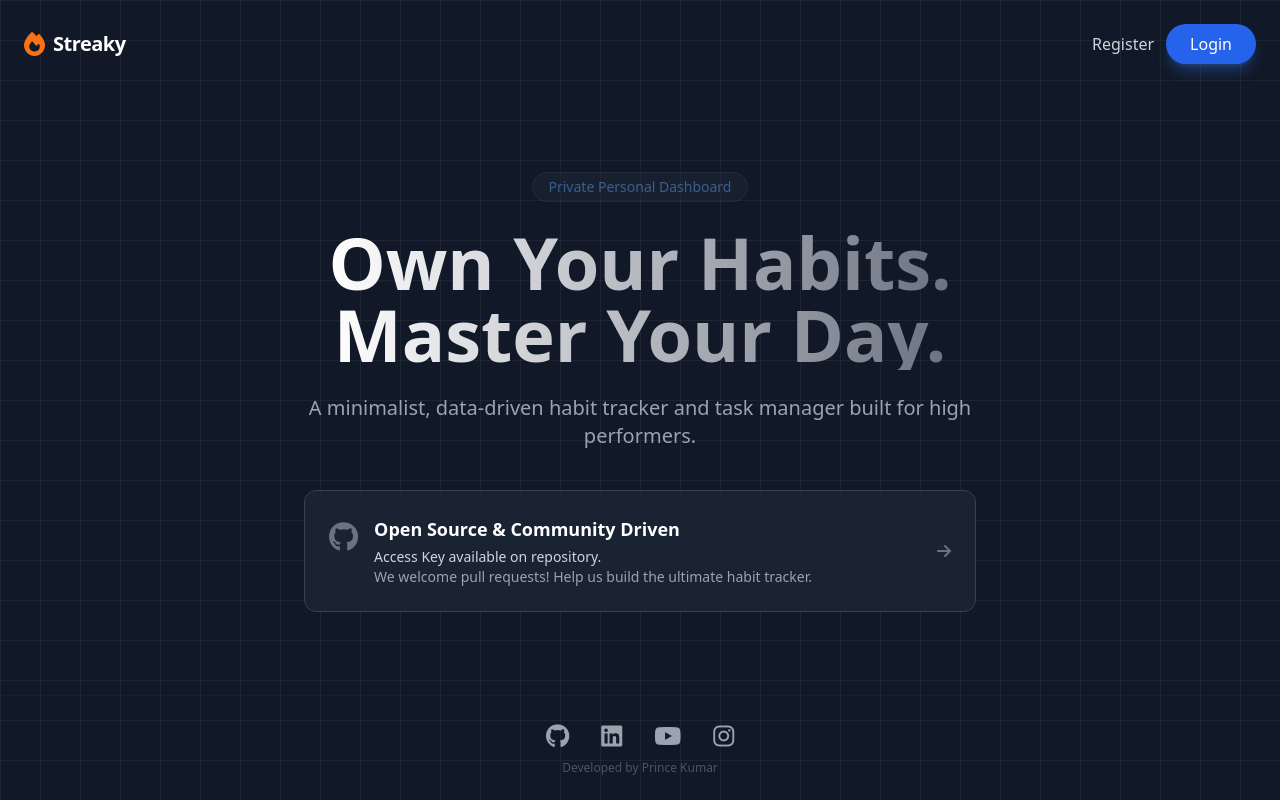
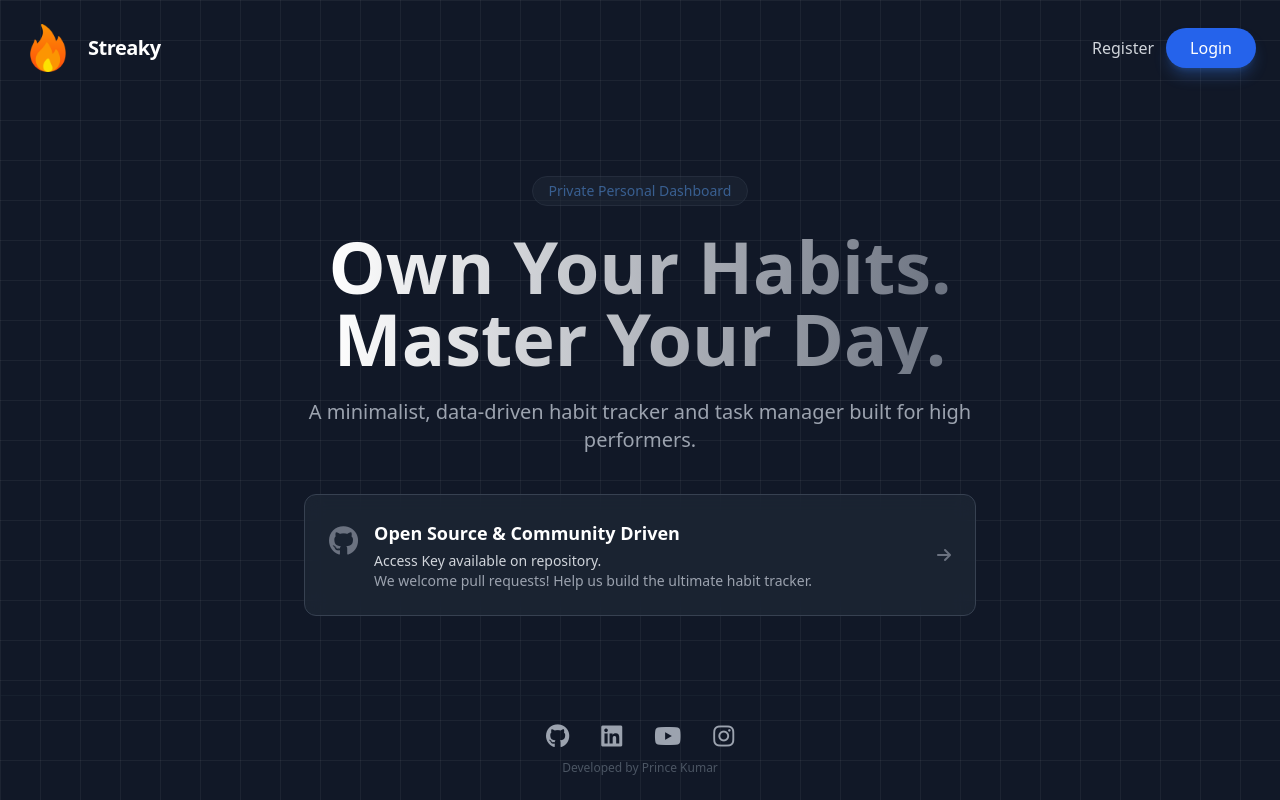
Before and after one commit to princekumar-git/streaky, a website: page public/landing.html in a window 1280 px wide. Drawn offline with nearby package versions, Linux system fonts and the light colour scheme.

Commit message:
landing page improved

```diff
--- a/public/landing.html
+++ b/public/landing.html
@@ -4,7 +4,7 @@
     <meta charset="UTF-8">
     <meta name="viewport" content="width=device-width, initial-scale=1.0">
     <title>Streaky - Access</title>
-    <link rel="icon" href="logo.png" type="image/png">
+    <link rel="icon" href="fire.png" type="image/png">
     <script src="https://cdn.tailwindcss.com"></script>
     <link rel="stylesheet" href="https://cdnjs.cloudflare.com/ajax/libs/font-awesome/6.4.0/css/all.min.css">
     <style>
@@ -16,8 +16,8 @@
 
     <nav class="w-full p-6 flex justify-between items-center z-10">
         <div class="flex items-center gap-2">
-            <i class="fas fa-fire text-orange-500 text-2xl"></i>
-            <span class="text-xl font-bold tracking-tight">Streaky</span>
+            <img src="fire.png" alt="logo" class="w-12 h-12 object-contain">
+            <span class="ml-2 text-xl font-bold tracking-tight">Streaky</span>
         </div>
         <div class="flex gap-3">
             <button onclick="toggleRegisterModal()" class="text-gray-300 hover:text-white font-medium transition">Register</button>
```
